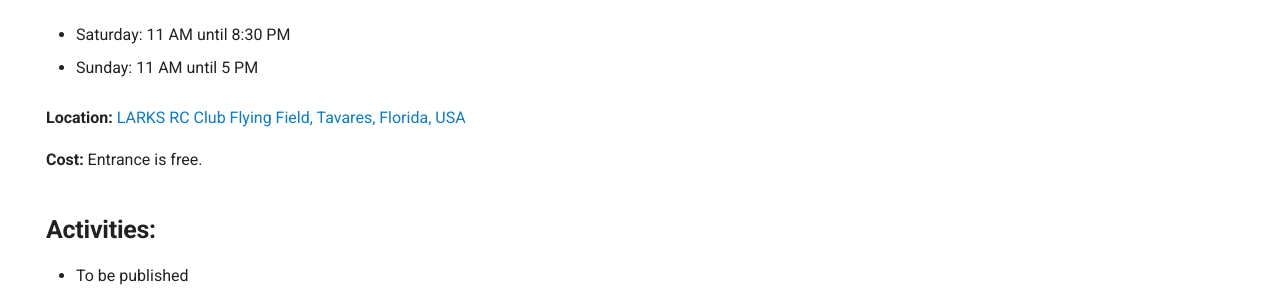
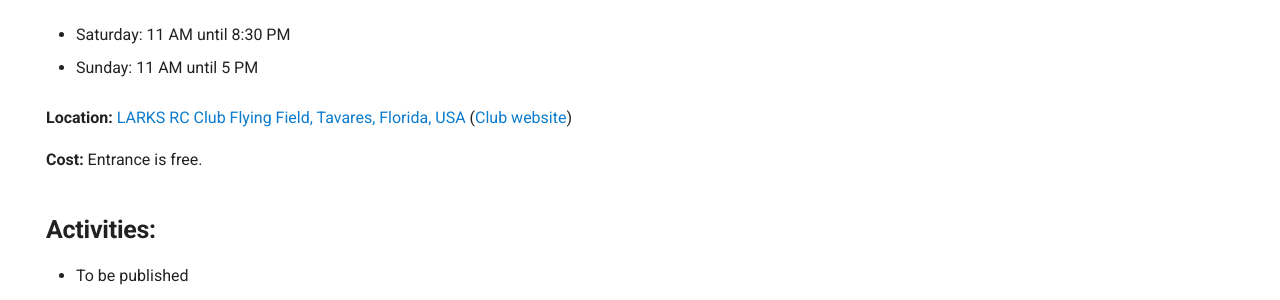
Before and after one commit to EdgeTX/edgetx.github.io, an MkDocs documentation site: the page built from docs/fest2024.md, in a window 1280 px wide and 900 px high, scrolled down 982 px. Shown: the part 152-452 px from the top of the window. Built offline with MkDocs 1.6.1 and Material for MkDocs 9.7.7, drawn with Linux system fonts in a browser that asks for light colours; comment, search, counter and statistics services are not loaded.

Commit message:
Added LARKS RC club website link

```diff
--- a/docs/fest2024.md
+++ b/docs/fest2024.md
@@ -20,7 +20,7 @@ hide:
 
  - Sunday: 11 AM until 5 PM
 
-**Location:** [LARKS RC Club Flying Field, Tavares, Florida, USA](https://maps.app.goo.gl/ccYCN4KM3z2UKErj8) <br/>
+**Location:** [LARKS RC Club Flying Field, Tavares, Florida, USA](https://maps.app.goo.gl/ccYCN4KM3z2UKErj8) ([Club website](https://larks-rc.com/))<br/>
 
 **Cost:**
 Entrance is free.
```
